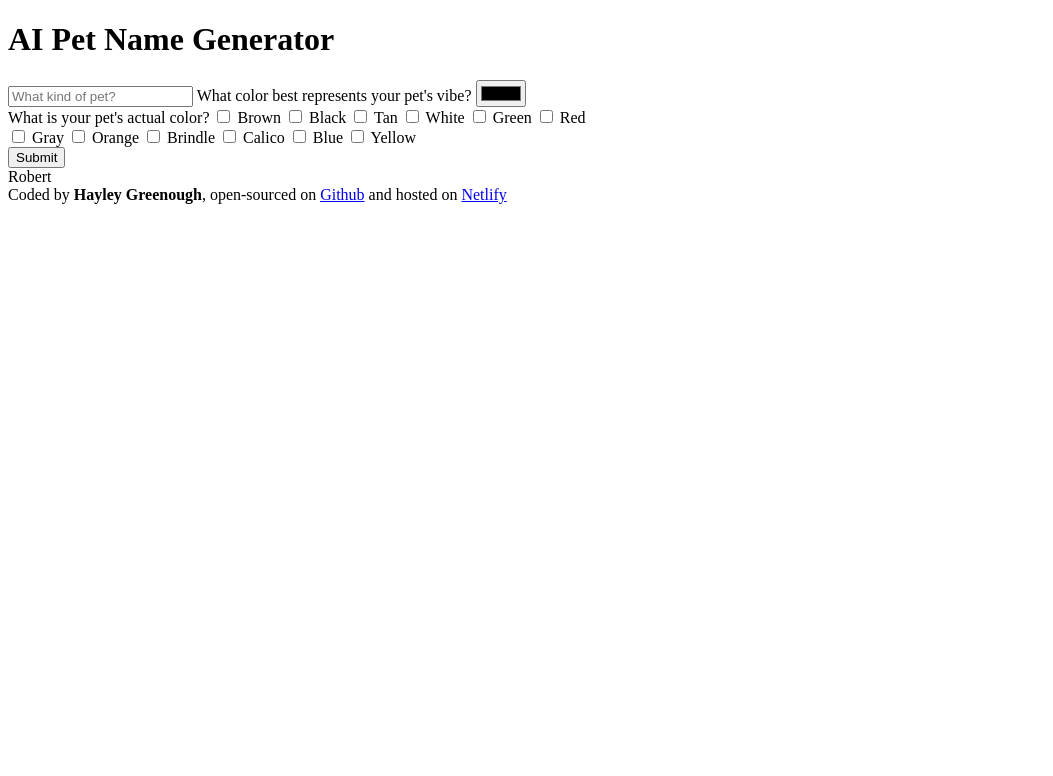
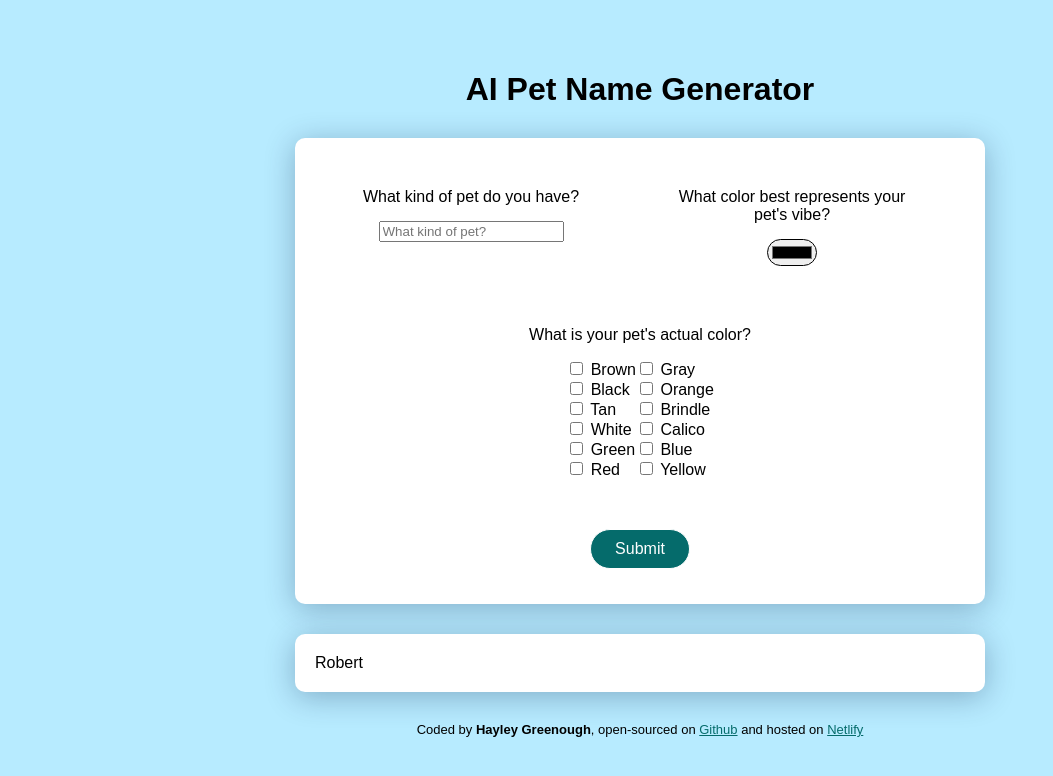
Before and after one commit to greenough-h/AI-pet-name-generator, a plain HTML site: page index.html in a window 1280 px wide. Shown: the whole page, without its empty margins (0-1053 px from the left). Drawn offline with nearby package versions, Linux system fonts and the light colour scheme.

Commit message:
Added basic CSS

```diff
--- a/index.html
+++ b/index.html
@@ -11,62 +11,100 @@
 </head>
 
 <body>
-    <div class="container">
+
     <header>
         <h1>AI Pet Name Generator</h1>
     </header>
-        <main>
+
+
     <div class="input-form">
         <form id="pet-form">
+            <div class="form-half">
+                <div class="species">
+                    <label for="pet-type">What kind of pet do you have?</label>
                     <input type="text" id="pet-type" placeholder="What kind of pet?" required>
+                </div>
+                <div class="vibe">
                     <label for="color-vibe">What color best represents your pet's vibe?</label>
-                    <input type="color" id="color-vibe">
+                    <input type="color" id="color-vibe" required>
+                </div>
+            </div>
+
+            <div class="fur-color-question">
+                <label for="pet-color">What is your pet's actual color?</label>
+            </div>
             <div class="fur-color-checkboxes">
-                        <div class="color-sect-one">
-                            <label for="pet-color">What is your pet's actual color?</label>
+                <div>
+                    <div>
                         <input type="checkbox" id="brown">
                         <label for="brown">Brown</label>
+                    </div>
+                    <div>
                         <input type="checkbox" id="black">
                         <label for="black">Black</label>
+                    </div>
+                    <div>
                         <input type="checkbox" id="tan">
                         <label for="tan">Tan</label>
+                    </div>
+                    <div>
                         <input type="checkbox" id="white">
                         <label for="white">White</label>
+                    </div>
+                    <div>
                         <input type="checkbox" id="green">
                         <label for="green">Green</label>
+                    </div>
+                    <div>
                         <input type="checkbox" id="red">
                         <label for="red">Red</label>
+                    </div>
+                </div>
+                <div>
 
-                        </div>
-                        <div class="color-sect-two">
+                    <div>
                         <input type="checkbox" id="gray">
                         <label for="gray">Gray</label>
+                    </div>
+                    <div>
                         <input type="checkbox" id="orange">
                         <label for="orange">Orange</label>
+                    </div>
+                    <div>
                         <input type="checkbox" id="brindle">
                         <label for="brindle">Brindle</label>
+                    </div>
+                    <div>
                         <input type="checkbox" id="calico">
                         <label for="calico">Calico</label>
+                    </div>
+                    <div>
                         <input type="checkbox" id="blue">
                         <label for="blue">Blue</label>
+                    </div>
+                    <div>
                         <input type="checkbox" id="yellow">
                         <label for="yellow">Yellow</label>
                     </div>
                 </div>
-                    <input type="submit">
+            </div>
+
+            <input type="submit" id="submit">
+
         </form>
     </div>
+
+
     <div class="pet-name">
         Robert
+    </div>
 
-            </div>
-        </main>
+
     <footer>
         Coded by <strong>Hayley Greenough</strong>, open-sourced on <a
             href="https://github.com/greenough-h/AI-pet-name-generator">Github</a> and hosted on <a
             href="https://rolypoly-petnames.netlify.app/">Netlify</a>
     </footer>
-    </div>
     <script src="src/index.js"></script>
 </body>
 
--- a/src/style.css
+++ b/src/style.css
@@ -0,0 +1,93 @@
+:root {
+  --accent-color: rgb(5, 107, 107);
+}
+
+body {
+  background-color: rgb(183, 235, 255);
+  font-family: Arial, Helvetica, sans-serif;
+}
+
+.input-form,
+.pet-name {
+  background-color: white;
+  max-width: 650px;
+  margin: 30px auto;
+  padding: 20px;
+  border-radius: 10px;
+  box-shadow: 0 5px 30px 0 rgba(11, 34, 74, 0.3);
+}
+
+h1 {
+  text-align: center;
+  padding: 50px 0 0 0;
+}
+
+.form-half {
+  display: flex;
+  justify-content: space-evenly;
+  text-align: center;
+  margin: 10px auto;
+}
+
+.species {
+  display: flex;
+  flex-direction: column;
+  padding: 20px 40px;
+  max-width: 250px;
+}
+
+#pet-type {
+  margin: 15px auto;
+}
+
+.vibe {
+  display: flex;
+  flex-direction: column;
+  padding: 20px 40px;
+  max-width: 250px;
+}
+
+#color-vibe {
+  border-radius: 50px;
+  padding: 2px;
+  margin: 15px auto;
+}
+
+.fur-color-question {
+  text-align: center;
+  margin: 25px 0 15px 0;
+}
+.fur-color-checkboxes {
+  display: flex;
+  justify-content: center;
+  margin: 0 auto;
+}
+
+#submit {
+  margin: 50px auto;
+  display: block;
+  margin-bottom: 15px;
+  padding: 10px 24px;
+  border-radius: 20px;
+  font-size: 16px;
+  background-color: var(--accent-color);
+  border: 1px solid white;
+  color: white;
+  transition: all 100ms ease-in-out;
+}
+
+#submit:hover {
+  border: 1px solid var(--accent-color);
+  background-color: white;
+  color: black;
+  cursor: pointer;
+}
+
+footer {
+  font-size: 13px;
+  text-align: center;
+}
+
+a {
+  color: var(--accent-color);
+}
```
Lines whose indentation alone changed are shown as unchanged.
